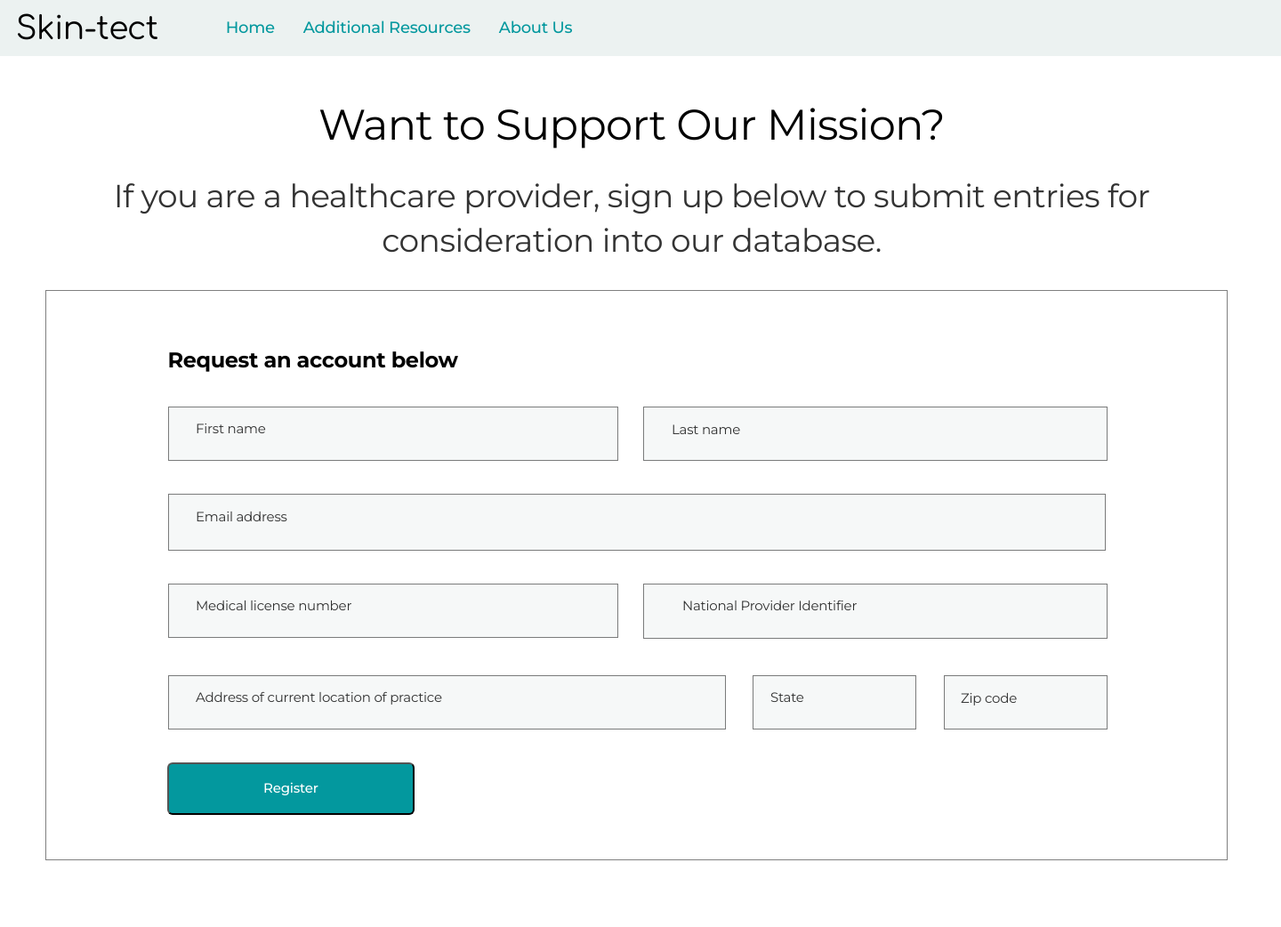
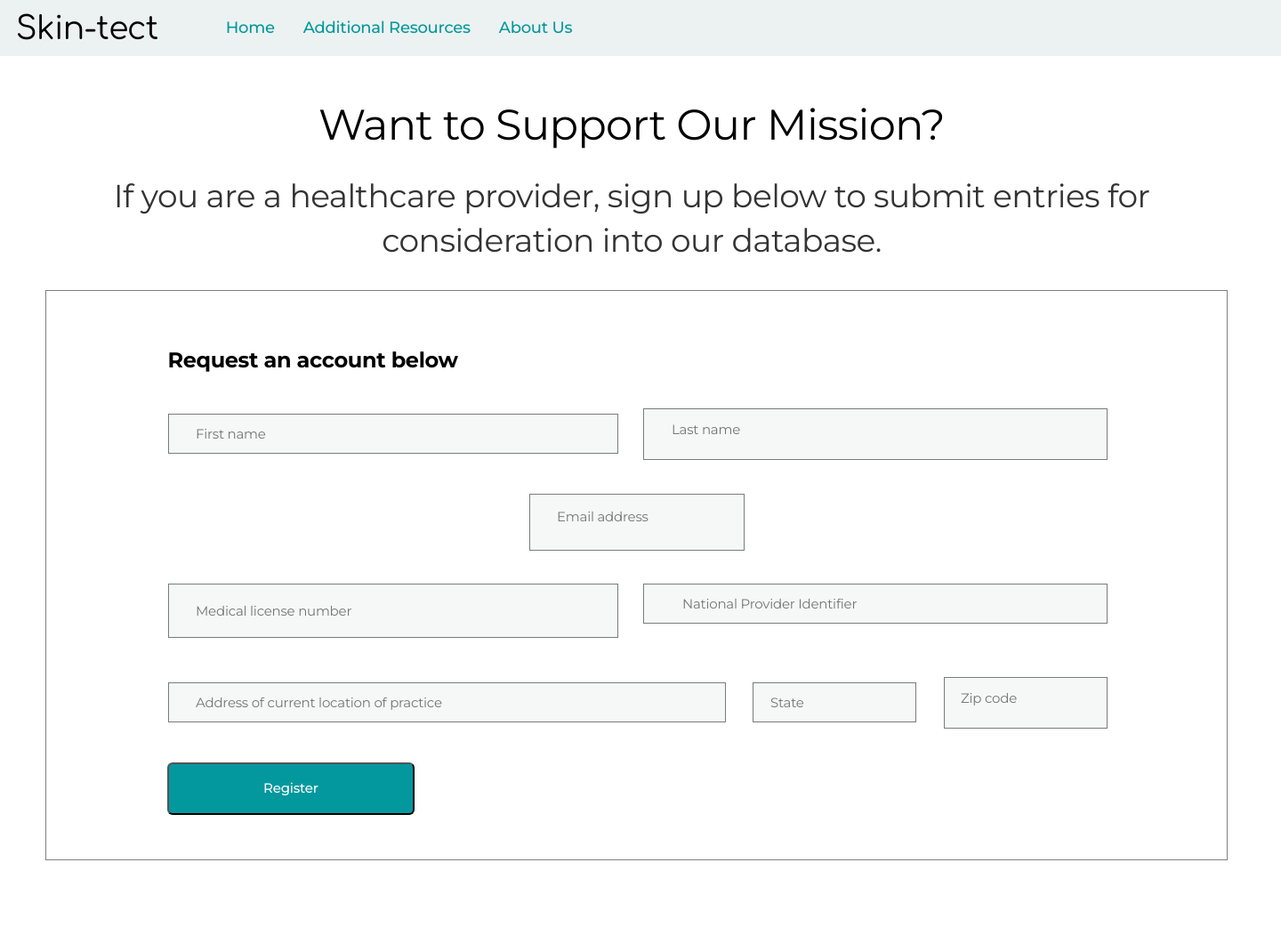
Before and after one commit to VanL15/Skin-tect, a Django app: template mysite/myapp/templates/Skin-tect/page-1/healthcare-provider.html in a window 1440 px wide. Shown: the whole page at 89% size. Run offline with Django 4.2, Linux system fonts and the light colour scheme; the template is opened without the code that fills it, so the values that code supplies are empty.

Commit message:
more input functionality

```diff
--- a/mysite/myapp/templates/Skin-tect/page-1/healthcare-provider.html
+++ b/mysite/myapp/templates/Skin-tect/page-1/healthcare-provider.html
@@ -29,18 +29,34 @@
       <div class="group-Zc9"column">
         <p class="request-an-account-below-TSd"leaf">Request an account below</p>
         <div class="auto-group-qfcy-uZX"row">
-          <div class="auto-group-cxsy-RGy"leaf">First name</div>
-          <div class="auto-group-q6p5-d89"leaf">Last name</div>
+          <form>
+            <input class="auto-group-cxsy-RGy"leaf" name="first_name" placeholder="First name"></input>
+          </form>
+          <form>
+            <input class="auto-group-q6p5-d89"leaf" name="last_name" placeholder="Last name"></input>
+          </form>
         </div>
-        <div class="auto-group-npvb-2RB"leaf">Email address</div>
+        <form>
+          <input class="auto-group-npvb-2RB"leaf" name="email_address" placeholder="Email address"></input>
+        </form>
         <div class="auto-group-byah-3bB"row">
-          <div class="auto-group-qsmt-N7f"leaf">Medical license number</div>
-          <div class="auto-group-azhb-A3X"leaf">National Provider Identifier</div>
+          <form>
+            <input class="auto-group-qsmt-N7f"leaf" name="mln" placeholder="Medical license number"></input>
+          </form>
+          <form>
+            <input class="auto-group-azhb-A3X"leaf" name="npi" placeholder="National Provider Identifier"></input>
+          </form>
         </div>
         <div class="auto-group-u4xw-mp1"row">
-          <div class="auto-group-pkvz-hxZ"leaf">Address of current location of practice</div>
-          <div class="auto-group-tw5w-Wv1"leaf">State</div>
-          <div class="auto-group-dubf-M9w"leaf">Zip code</div>
+          <form>
+            <input class="auto-group-pkvz-hxZ"leaf" name="address" placeholder="Address of current location of practice"></input>
+          </form>
+          <form>
+            <input class="auto-group-tw5w-Wv1"leaf" name="state" placeholder="State"></input>
+          </form>
+          <form>
+            <input class="auto-group-dubf-M9w"leaf" name="zipcode" placeholder="Zip code"></input>
+          </form>
         </div>
         <button class="button-NKw"leaf" onClick="window.location.href='healthcare-create-account.html';">Register</button>
       </div>
```
